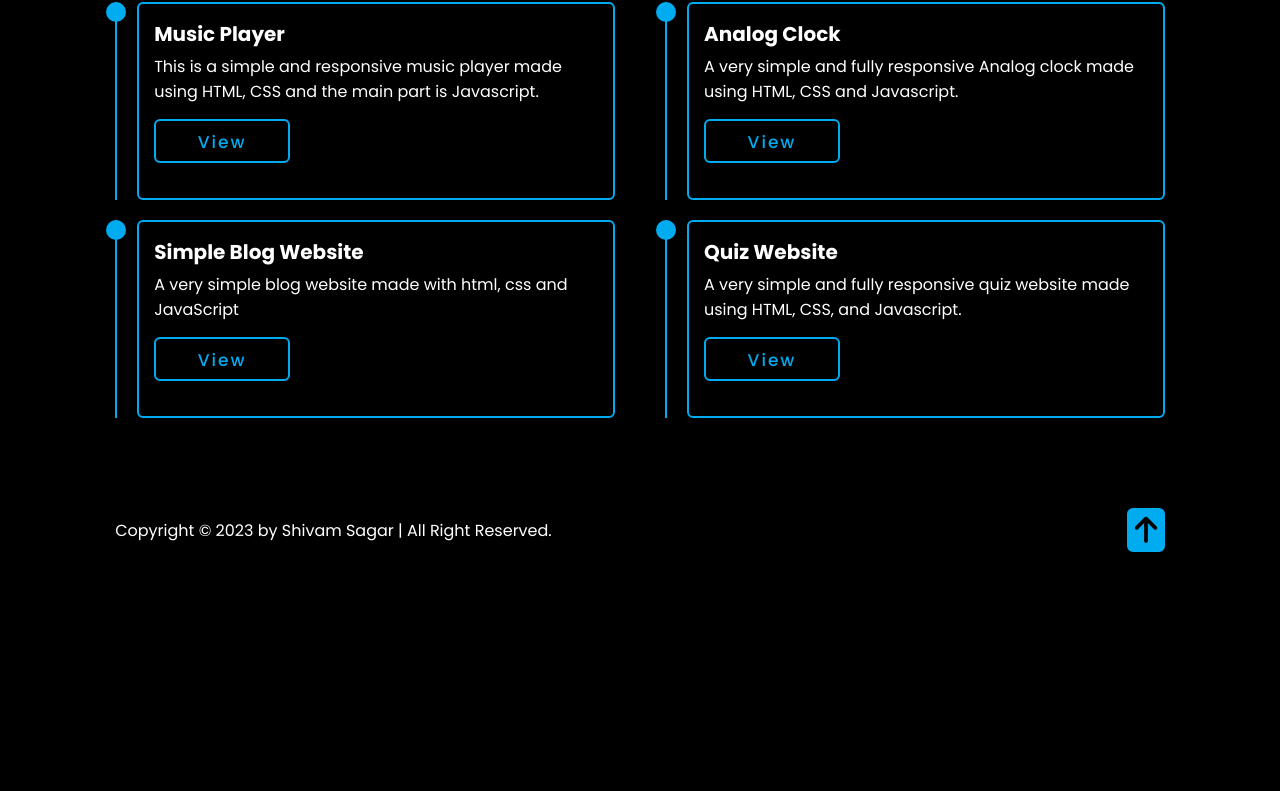
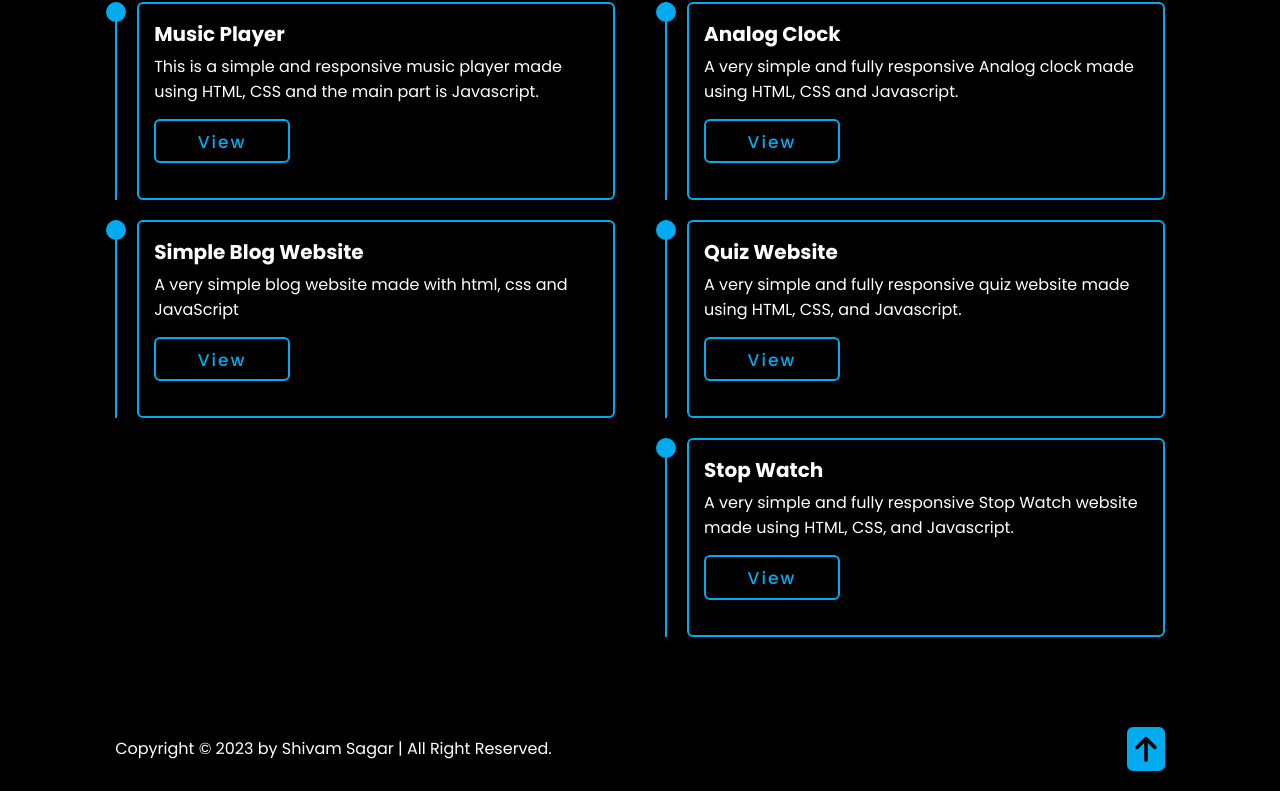
Before and after one commit to realshivamsagar/Projects, a plain HTML site: page index.html in a window 1280 px wide. Shown: the part 256-1047 px from the top of the page. Before the commit the page ends 828 px from the top, so only its background shows below. Drawn offline with nearby package versions, Linux system fonts and the light colour scheme.

Commit message:
Update index.html

```diff
--- a/index.html
+++ b/index.html
@@ -67,6 +67,15 @@
                     </div>
                 </div>
             </div>
+            <div class="project-box">
+                <div class="project-content">
+                    <div class="content">
+                        <h3>Stop Watch</h3>
+                        <p>A very simple and fully responsive Stop Watch website made using HTML, CSS, and Javascript.</p>
+                        <a href="https://realshivamsagar.github.io/stop-watch/" class="pro-button">View</a>
+                    </div>
+                </div>
+            </div>
         </div>
     </div>
 </section>
```
